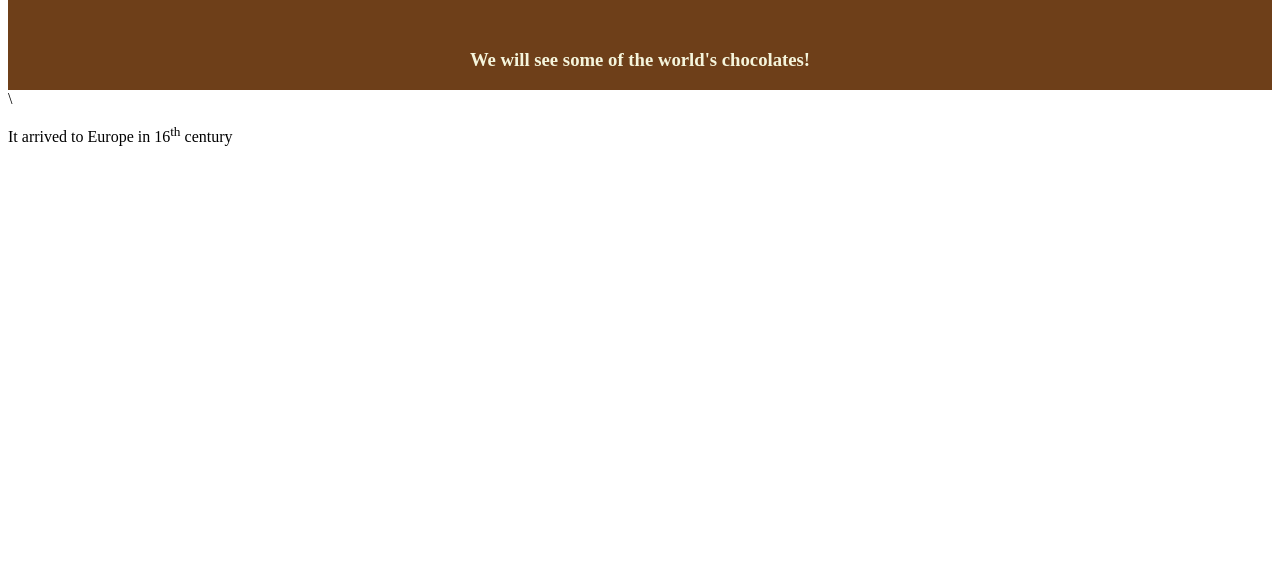
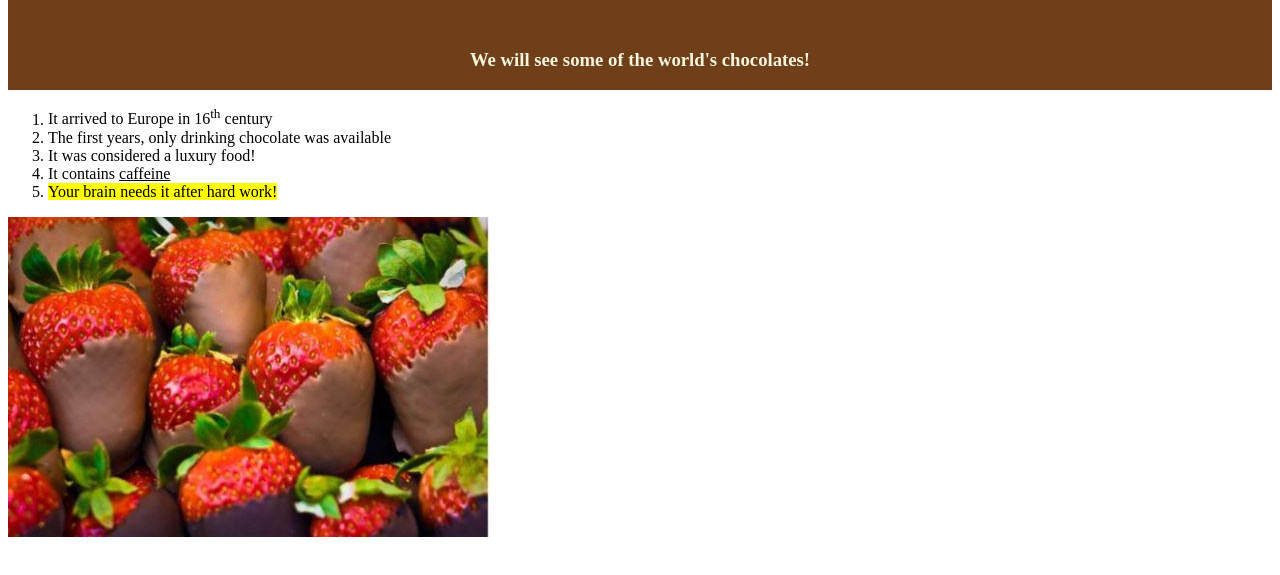
Before and after one commit to KyrNikSteve/kyriakosWEB2GitTest, a plain HTML site: page index.html in a window 1280 px wide. Shown: the part 91-666 px from the top of the page. Drawn offline with Linux system fonts and the light colour scheme.

Commit message:
Introduction to WEB tools Assignment 1

```diff
--- a/index.html
+++ b/index.html
@@ -11,7 +11,17 @@
     <div class="jumbotron">
         <h1>A site about chocolate</h1>
         <h3>We will see some of the world's chocolates!</h3>
-    </div>\
-    <p>It arrived to Europe in 16<sup>th</sup> century</p>
+    </div>
+    <ol>
+        <li>It arrived to Europe in 16<sup>th</sup> century</li>
+        <li>The first years, only drinking chocolate was available</li>
+        <li>It was considered a luxury food!</li>
+        <li>It contains <u>caffeine</u></li>
+        <li><mark>Your brain needs it after hard work!</mark></li>
+        </ol>
+
+        <a href="https://en.wikipedia.org/wiki/Chocolate" target="_blank">
+        <img src="images/chocolatethings.jpg" alt="Strawberry chocolates" title="Strawberry chocolates">
+        </a>
 </body>
 </html>
```
Also changed, not shown: images/chocolatethings.jpg (added).
